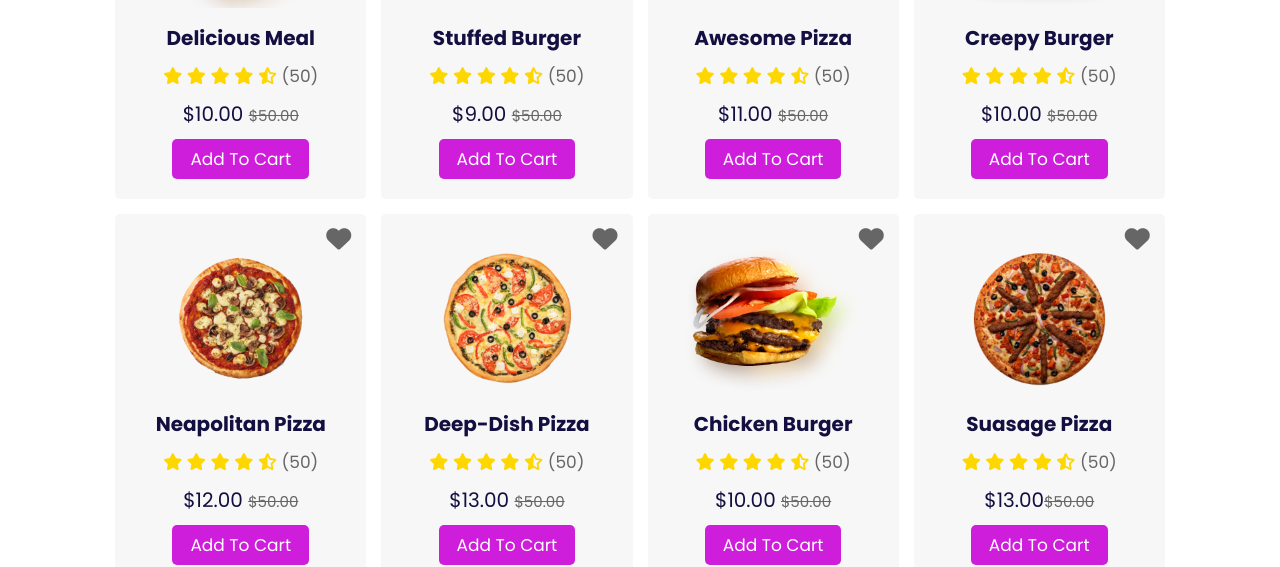
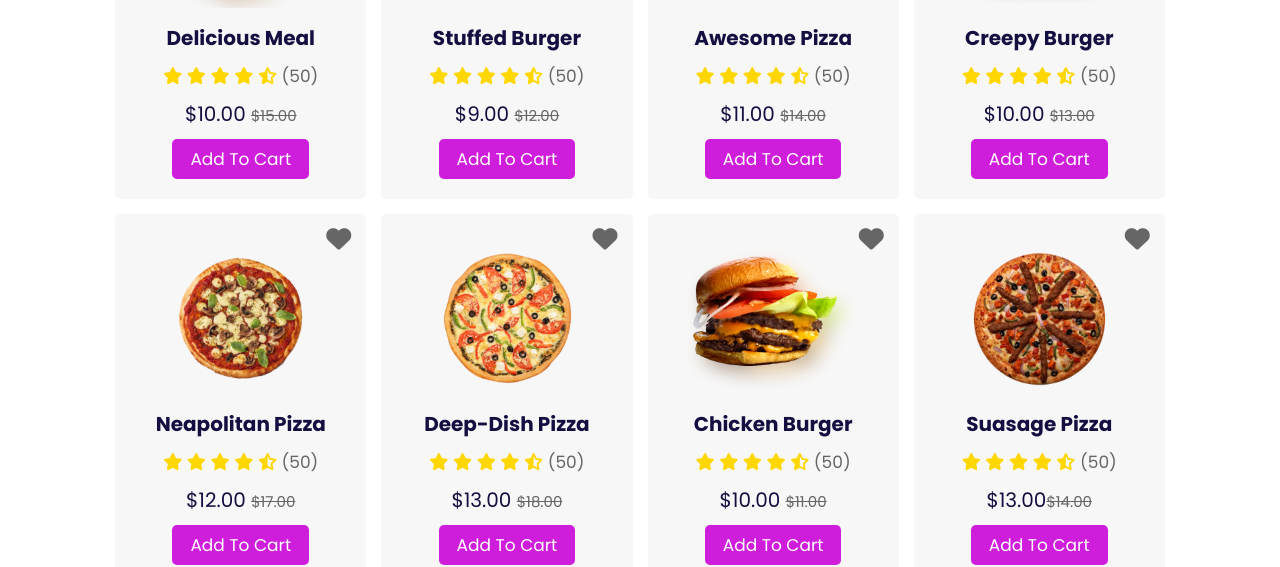
Before and after one commit to mohamed23232/mohamed23232.github.io, a plain HTML site: page index.html in a window 1280 px wide. Shown: the part 1632-2199 px from the top of the page. Drawn offline with Linux system fonts and the light colour scheme; a web font is replaced by a local one.

Commit message:
Update index.html

```diff
--- a/index.html
+++ b/index.html
@@ -256,7 +256,7 @@
                         <i class="fas fa-star-half-alt"></i>
                         <span> (50) </span>
                     </div>
-                    <div class="price">$<span class="add-cart-price">10.00</span> <span>$50.00</span></div>
+                    <div class="price">$<span class="add-cart-price">10.00</span> <span>$15.00</span></div>
                     <a class="btn add-to-cart">add to cart</a>
                 </div>
             </div>
@@ -275,7 +275,7 @@
                         <i class="fas fa-star-half-alt"></i>
                         <span> (50) </span>
                     </div>
-                    <div class="price">$<span class="add-cart-price">9.00</span> <span>$50.00</span></div>
+                    <div class="price">$<span class="add-cart-price">9.00</span> <span>$12.00</span></div>
                     <a class="btn add-to-cart">add to cart</a>
                 </div>
             </div>
@@ -294,7 +294,7 @@
                         <i class="fas fa-star-half-alt"></i>
                         <span> (50) </span>
                     </div>
-                    <div class="price">$<span class="add-cart-price">11.00</span> <span>$50.00</span></div>
+                    <div class="price">$<span class="add-cart-price">11.00</span> <span>$14.00</span></div>
                     <a class="btn add-to-cart">add to cart</a>
                 </div>
             </div>
@@ -313,7 +313,7 @@
                         <i class="fas fa-star-half-alt"></i>
                         <span> (50) </span>
                     </div>
-                    <div class="price">$<span class="add-cart-price">10.00</span> <span>$50.00</span></div>
+                    <div class="price">$<span class="add-cart-price">10.00</span> <span>$13.00</span></div>
                     <a class="btn add-to-cart">add to cart</a>
                 </div>
             </div>
@@ -332,7 +332,7 @@
                         <i class="fas fa-star-half-alt"></i>
                         <span> (50) </span>
                     </div>
-                    <div class="price">$<span class="add-cart-price">12.00</span> <span>$50.00</span></div>
+                    <div class="price">$<span class="add-cart-price">12.00</span> <span>$17.00</span></div>
                     <a class="btn add-to-cart">add to cart</a>
                 </div>
             </div>
@@ -351,7 +351,7 @@
                         <i class="fas fa-star-half-alt"></i>
                         <span> (50) </span>
                     </div>
-                    <div class="price">$<span class="add-cart-price">13.00</span> <span>$50.00</span></div>
+                    <div class="price">$<span class="add-cart-price">13.00</span> <span>$18.00</span></div>
                     <a class="btn add-to-cart">add to cart</a>
                 </div>
             </div>
@@ -370,7 +370,7 @@
                         <i class="fas fa-star-half-alt"></i>
                         <span> (50) </span>
                     </div>
-                    <div class="price">$<span class="add-cart-price">10.00</span> <span>$50.00</span></div>
+                    <div class="price">$<span class="add-cart-price">10.00</span> <span>$11.00</span></div>
                     <a class="btn add-to-cart">add to cart</a>
                 </div>
             </div>
@@ -389,7 +389,7 @@
                         <i class="fas fa-star-half-alt"></i>
                         <span> (50) </span>
                     </div>
-                    <div class="price">$<span class="add-cart-price">13.00</span><span>$50.00</span></div>
+                    <div class="price">$<span class="add-cart-price">13.00</span><span>$14.00</span></div>
                     <a class="btn add-to-cart">add to cart</a>
                 </div>
             </div>
```
